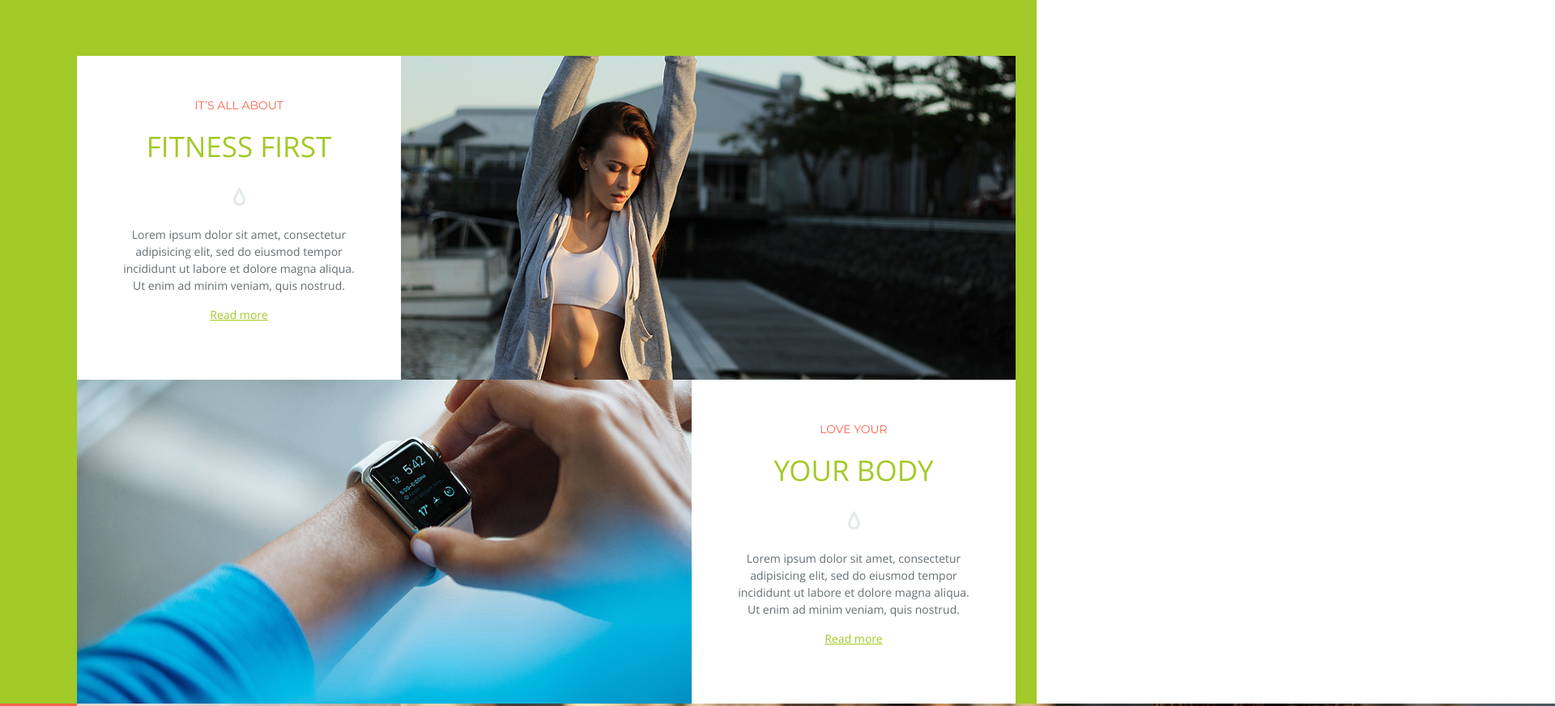
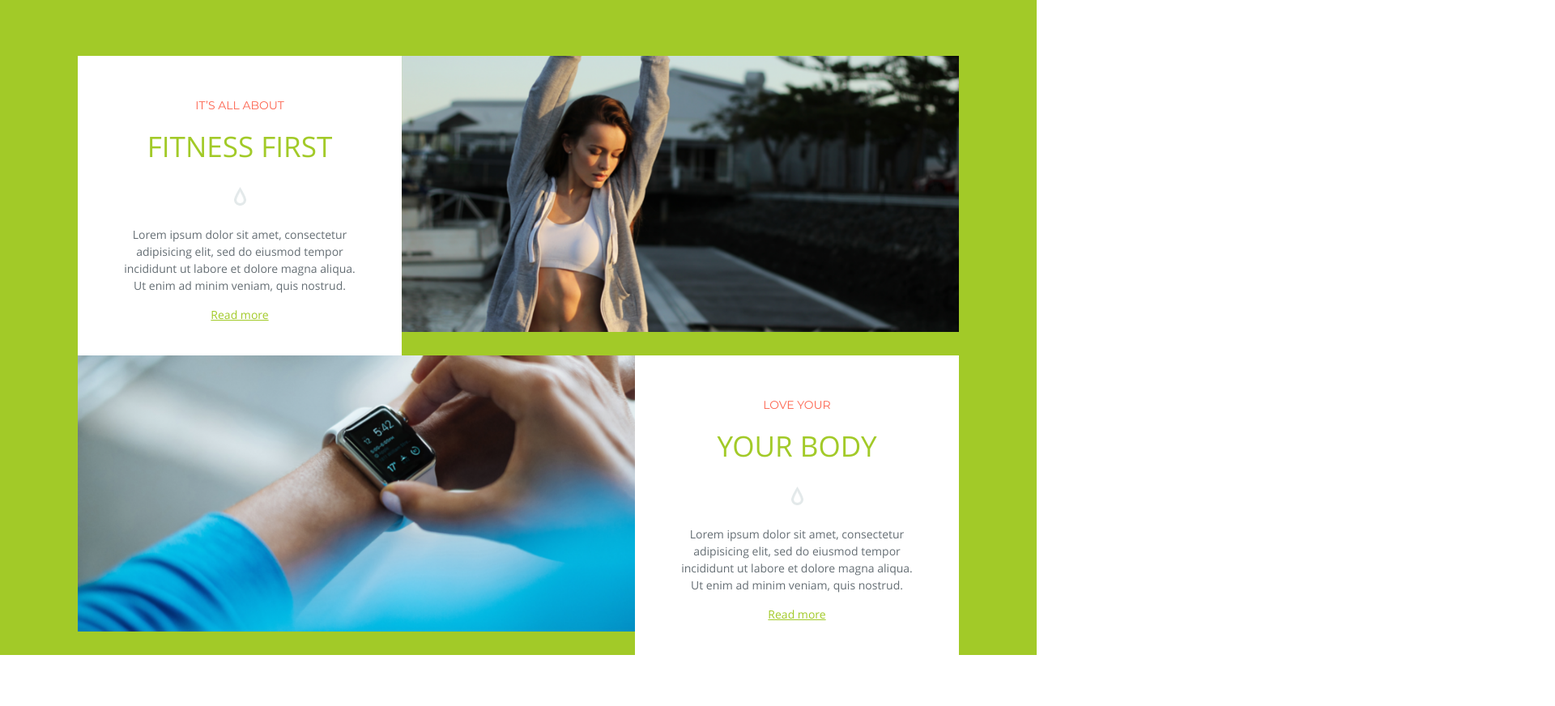
Before and after one commit to itsergeysobolit/Landing-fitness, a website: page index.html in a window 1280 px wide. Shown: the part 1151-2023 px from the top of the page at 81% size, 1920 px wide, since content can reach past the window. After the commit the page ends 1960 px from the top, so only its background shows below. Drawn offline with Linux system fonts and the light colour scheme; files whose address does not match are found by name.

Commit message:
section about

```diff
--- a/css/style.scss
+++ b/css/style.scss
@@ -191,12 +191,16 @@ body * {
         text-transform: uppercase;
     }
 }
+
 .about {
     background-color: $main-color;
-    padding: 85px 95px 0 95px;
-    display: grid;
-    grid-template-columns: 400px auto 400px;
-    grid-template-rows: 400px 400px;
+    padding-top: 85px;
+
+    .wrapper {
+        display: grid;
+        grid-template-columns: 400px auto 400px;
+        grid-template-rows: 370px 370px;
+    }
 
     &-fitness {
         background-color: $white-color;;
@@ -255,14 +259,24 @@ body * {
         text-transform: uppercase;
     }
 
-    &-pic_1 {
+    .fitness-girl {
         grid-column-start: 2;
         grid-column-end: 4;
+
+        img {
+            width: 100%;
+            object-fit: cover;
+        }
     }
 
-    &-pic_2 {
+    .fitness-watch {
         grid-column-start: 1;
         grid-column-end: 3;
+
+        img {
+            width: 100%;
+            object-fit: cover;
+        }
     }
 }
 
--- a/index.html
+++ b/index.html
@@ -78,29 +78,39 @@
     </section>
 
     <section class="about">
+        <div class="container">
+            <div class="wrapper">
                 <div class="about-fitness">
                     <h3 class="about-subtitle">it’s all about</h3>
                     <h2 class="about-title">fitness first</h2>
                     <img src="./img/fitness-icon.png" alt="fitness-icon" class="about-icon">
                     <p class="about-description">lorem ipsum dolor sit amet, consectetur adipisicing elit,
-                sed do eiusmod tempor incididunt ut labore et dolore magna aliqua. Ut enim ad minim veniam, quis
+                        sed do eiusmod tempor incididunt ut labore et dolore magna aliqua. Ut enim ad minim veniam,
+                        quis
                         nostrud.</p>
                     <a href="javascript:void(0)" class="about-link">read more</a>
                 </div>
-        <img src="./img/about-fitness.png" alt="fitness-girl" class="about-pic_1">
-        <img src="./img/about-body.png" alt="fitness-watch" class="about-pic_2">
+                <div class="fitness-girl">
+                    <img src="./img/fitness-girl.png" alt="fitness-girl">
+                </div>
+                <div class="fitness-watch">
+                    <img src="./img/fitness-watch.png" alt="fitness-watch">
+                </div>
                 <div class="about-fitness">
                     <h3 class="about-subtitle">love your</h3>
                     <h2 class="about-title">your body</h2>
                     <img src="./img/fitness-icon.png" alt="fitness-icon" class="about-icon">
                     <p class="about-description">lorem ipsum dolor sit amet, consectetur adipisicing elit,
-                sed do eiusmod tempor incididunt ut labore et dolore magna aliqua. Ut enim ad minim veniam, quis
+                        sed do eiusmod tempor incididunt ut labore et dolore magna aliqua. Ut enim ad minim veniam,
+                        quis
                         nostrud.</p>
                     <a href="javascript:void(0)" class="about-link">read more</a>
                 </div>
+            </div>
+        </div>
     </section>
 
-    <section class="lifestyle">
+    <!-- <section class="lifestyle">
         <img src="./img/lifestyle-running.png" alt="running" class="lifestyle-running">
         <div>
             <img src="./img/header-bg.jpg" alt="he" class="lifestyle-health">
@@ -118,9 +128,9 @@
         <div class="lifestyle-summer">
 
         </div>
-    </section>
+    </section> -->
 
-    <section class="banner">
+    <!-- <section class="banner">
         <div class="banner-block">
             <h2 class="banner-title">we launch leaders with big ideas</h2>
             <h3 class="banner-subtitle">Lorem ipsum dolor sit amet, consectetur adipisicing elit, sed do eiusmod tempor
@@ -167,7 +177,7 @@
                 <button class="button">Join Newsletter</button>
             </form>
         </div>
-    </footer>
+    </footer> -->
 </body>
 
 </html>
```
Also changed, not shown: css/style.css, img/about-fitness.png (deleted), img/fitness-girl.png (added), img/fitness-watch.png (added). Lines whose indentation alone changed are shown as unchanged.
